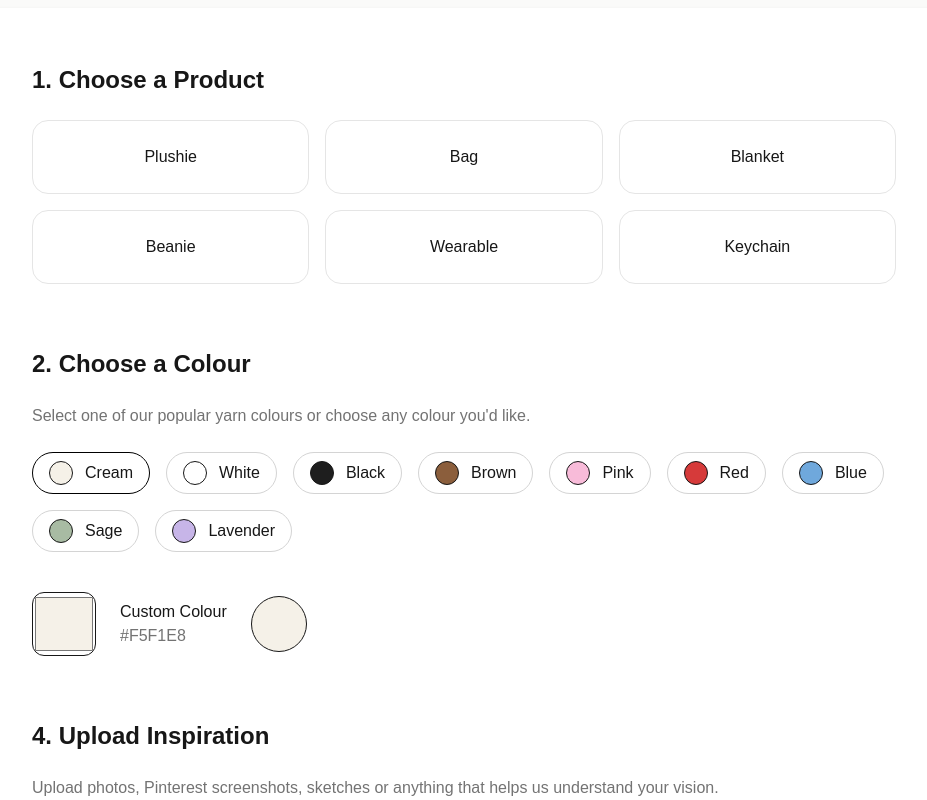
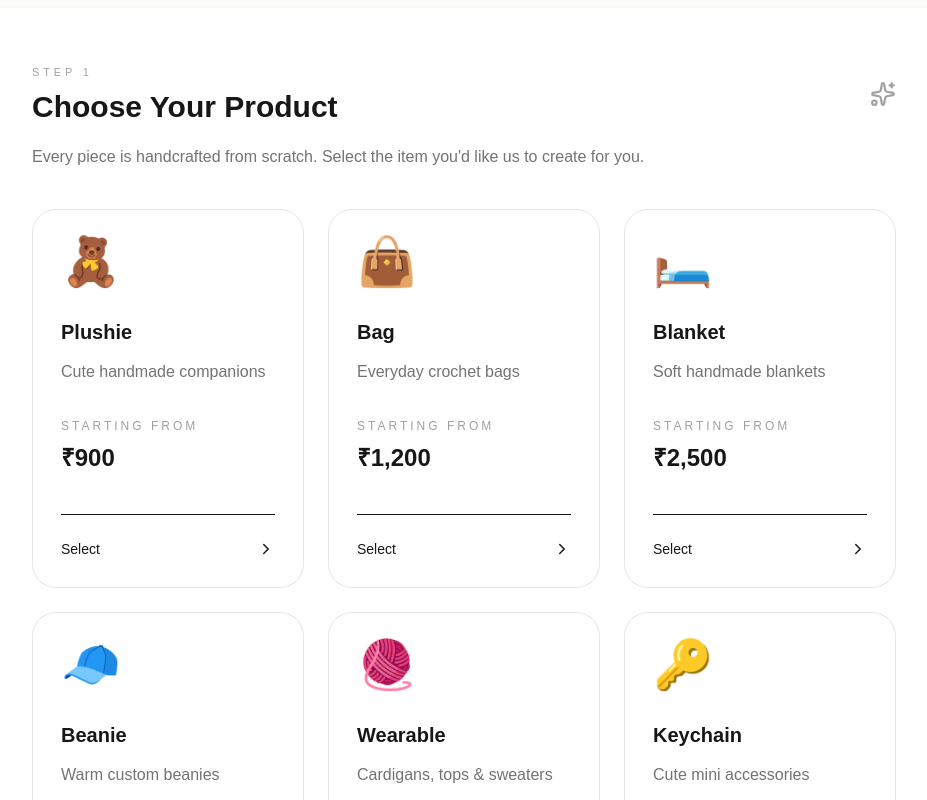
Before and after one commit to Billacoder/variare-store, a Next.js app: page /custom in a window 1280 px wide. Shown: the part 400-1200 px from the top of the page, without its empty margins (176-1103 px from the left). Built offline with nearby package versions, Linux system fonts and the light colour scheme.

Commit message:
updates for today

```diff
--- a/app/components/Collections.tsx
+++ b/app/components/Collections.tsx
@@ -9,12 +9,12 @@ export default function Collections() {
 	return (
 		<section className="mx-auto max-w-7xl px-3 py-10">
 			{/* Header */}
-			<div className="mb-10">
-				<p className="text-xs uppercase tracking-[0.55em] text-neutral-400">
+			<div className="mb-5 px-5 md:px-3">
+				<p className="text-[11px] uppercase tracking-[0.45em] text-neutral-400">
 					Collections
 				</p>
 
-				<h2 className="mt-2 text-4xl font-light tracking-tight text-neutral-900">
+				<h2 className="mt-2 text-xl font-light tracking-tight text-neutral-900">
 					Browse Our Collections
 				</h2>
 			</div>
--- a/app/components/ImageBanner.tsx
+++ b/app/components/ImageBanner.tsx
@@ -24,7 +24,7 @@ export default function ImageBanner() {
 			<div className="absolute inset-0 z-10 flex items-center justify-center px-6">
 				<div className="max-w-3xl text-center text-white">
 					<p className="mb-4 text-[11px] uppercase tracking-[0.45em] text-white/70 md:text-xs md:tracking-[0.55em]">
-						Collections
+						Shop
 					</p>
 
 					<h2 className="text-4xl font-light leading-tight tracking-tight md:text-6xl">
--- a/app/components/shopAll.tsx
+++ b/app/components/shopAll.tsx
@@ -51,21 +51,21 @@ export default function ShopAll() {
 
 				{/* Carousel */}
 				<div ref={emblaRef} className="overflow-hidden px-5 md:px-3">
-					<div className="flex gap-4 md:gap-3">
+					<div className="flex gap-4 md:gap-2">
 						{featuredProducts.map((product) => (
 							<Link
 								key={product.id}
 								href={`/product/${product.slug}`}
-								className="group flex-[0_0_68%] sm:flex-[0_0_48%] lg:flex-[0_0_250px]"
+								className="group flex-[0_0_78%] sm:flex-[0_0_46%] lg:flex-[0_0_250px]"
 							>
 								{/* Image */}
-								<div className="relative overflow-hidden rounded-sm bg-neutral-100">
+								<div className="relative overflow-hidden bg-neutral-100">
 									<Image
 										src={product.image}
 										alt={product.title}
 										width={400}
-										height={550}
-										className="aspect-[3/4] w-full object-cover transition-transform duration-700 md:aspect-auto md:h-[250px] md:group-hover:scale-[1.05]"
+										height={650}
+										className="aspect-[3/4] w-full object-cover transition duration-700 group-hover:scale-105"
 									/>
 
 									{/* Wishlist */}
--- a/app/custom/page.tsx
+++ b/app/custom/page.tsx
@@ -1,14 +1,55 @@
+"use client";
+
 "use client";
 
 import { useState } from "react";
+import Image from "next/image";
+import {
+  Check,
+  ChevronRight,
+  Upload,
+  Palette,
+  Ruler,
+  Sparkles,
+} from "lucide-react";
 
 const products = [
-  "Plushie",
-  "Bag",
-  "Blanket",
-  "Beanie",
-  "Wearable",
-  "Keychain",
+  {
+    name: "Plushie",
+    icon: "🧸",
+    description: "Cute handmade companions",
+    price: 900,
+  },
+  {
+    name: "Bag",
+    icon: "👜",
+    description: "Everyday crochet bags",
+    price: 1200,
+  },
+  {
+    name: "Blanket",
+    icon: "🛏️",
+    description: "Soft handmade blankets",
+    price: 2500,
+  },
+  {
+    name: "Beanie",
+    icon: "🧢",
+    description: "Warm custom beanies",
+    price: 800,
+  },
+  {
+    name: "Wearable",
+    icon: "🧶",
+    description: "Cardigans, tops & sweaters",
+    price: 2200,
+  },
+  {
+    name: "Keychain",
+    icon: "🔑",
+    description: "Cute mini accessories",
+    price: 450,
+  },
 ];
 
 const popularColours = [
@@ -21,11 +62,29 @@ const popularColours = [
   { name: "Blue", hex: "#6FA8DC" },
   { name: "Sage", hex: "#A8BBA3" },
   { name: "Lavender", hex: "#C7B5E8" },
+  { name: "Olive", hex: "#78866B" },
+  { name: "Mustard", hex: "#D9A441" },
+  { name: "Terracotta", hex: "#C96A4B" },
+];
+
+const steps = [
+  "Product",
+  "Colour",
+  "Measurements",
+  "Inspiration",
+  "Contact",
+  "Review",
 ];
 
 export default function CustomPage() {
   const [selectedProduct, setSelectedProduct] = useState("");
 const [selectedColour, setSelectedColour] = useState("#F5F1E8");
+
+const [timeline, setTimeline] = useState("I'm flexible");
+const [uploadedImages, setUploadedImages] = useState<File[]>([]);
+const [notes, setNotes] = useState("");
+const [budget, setBudget] = useState("");
+const [quantity, setQuantity] = useState(1);
 
 const [measurements, setMeasurements] = useState({
   bust: "",
@@ -33,21 +92,77 @@ export default function CustomPage() {
   hips: "",
   sleeve: "",
   length: "",
+
   head: "",
   fit: "",
+
   blanketWidth: "",
   blanketLength: "",
+
   strap: "",
+
   plushieHeight: "",
   accessories: "",
 });
 
-  const handleMeasurement = (e) => {
-    setMeasurements({
-      ...measurements,
-      [e.target.name]: e.target.value,
-    });
+
+ const handleMeasurement = (
+  e: React.ChangeEvent<HTMLInputElement | HTMLSelectElement>
+) => {
+  const { name, value } = e.target;
+
+  setMeasurements((prev) => ({
+    ...prev,
+    [name]: value,
+  }));
 };
+
+
+const selectedProductData = products.find(
+  (product) => product.name === selectedProduct
+);
+
+const estimatedPrice =
+  (selectedProductData?.price ?? 0) * quantity;
+
+
+const completedSteps = [
+  selectedProduct,
+  selectedColour,
+  uploadedImages.length > 0,
+  notes,
+].filter(Boolean).length;
+
+const progress = Math.round(
+  (completedSteps / 4) * 100
+);
+
+const hasMeasurements = Object.values(measurements).some(
+  (value) => value !== ""
+);
+
+
+const orderReady =
+  selectedProduct &&
+  uploadedImages.length > 0 &&
+  notes;
+
+
+  const charactersRemaining = 1000 - notes.length;
+
+
+  const increaseQuantity = () => {
+  setQuantity((prev) => prev + 1);
+};
+
+const decreaseQuantity = () => {
+  if (quantity > 1) {
+    setQuantity((prev) => prev - 1);
+  }
+};
+
+
+
 
   return (
     <main className="min-h-screen bg-stone-50 pt-32 pb-24">
@@ -77,99 +192,108 @@ export default function CustomPage() {
           {/* Product */}
 
           <section>
+  <div className="flex items-center justify-between">
+    <div>
+      <p className="text-[11px] uppercase tracking-[0.35em] text-neutral-400">
+        Step 1
+      </p>
 
-            <h2 className="mb-6 text-2xl font-semibold">
-              1. Choose a Product
+      <h2 className="mt-2 text-3xl font-semibold">
+        Choose Your Product
       </h2>
+    </div>
 
-            <div className="grid gap-4 sm:grid-cols-2 lg:grid-cols-3">
+    <Sparkles
+      size={26}
+      className="text-neutral-400"
+    />
+  </div>
 
-              {products.map((product) => (
+  <p className="mt-5 max-w-2xl text-neutral-500">
+    Every piece is handcrafted from scratch. Select the item you'd like us
+    to create for you.
+  </p>
+
+  <div className="mt-10 grid gap-6 sm:grid-cols-2 xl:grid-cols-3">
+
+    {products.map((product) => {
+      const active = selectedProduct === product.name;
+
+      return (
         <button
-                  key={product}
-                  onClick={() => setSelectedProduct(product)}
-                  className={`rounded-2xl border p-6 transition ${
-                    selectedProduct === product
-                      ? "border-black bg-black text-white"
-                      : "border-neutral-200 hover:border-black"
+          key={product.name}
+          onClick={() => setSelectedProduct(product.name)}
+          className={`group relative overflow-hidden rounded-3xl border bg-white p-7 text-left transition-all duration-500
+
+          ${
+            active
+              ? "border-black shadow-xl ring-1 ring-black"
+              : "border-neutral-200 hover:-translate-y-1 hover:border-black hover:shadow-xl"
           }`}
         >
-                  {product}
-                </button>
-              ))}
+          {/* Selected Badge */}
 
+          {active && (
+            <div className="absolute right-5 top-5">
+              <div className="flex h-8 w-8 items-center justify-center rounded-full bg-black text-white">
+                <Check size={16} />
+              </div>
+            </div>
+          )}
+
+          {/* Icon */}
+
+          <div className="text-5xl">
+            {product.icon}
           </div>
 
-          </section>
+          {/* Title */}
 
-          {/* Colour */}
+          <h3 className="mt-8 text-xl font-semibold">
+            {product.name}
+          </h3>
 
-          <section>
+          {/* Description */}
 
-            <h2 className="mb-6 text-2xl font-semibold">
-              2. Choose a Colour
-            </h2>
-
-            <p className="mb-6 text-neutral-500">
-              Select one of our popular yarn colours or choose any colour you'd
-              like.
+          <p className="mt-3 leading-7 text-neutral-500">
+            {product.description}
           </p>
 
-            <div className="flex flex-wrap gap-4">
+          {/* Price */}
 
-              {popularColours.map((colour) => (
-                <button
-                  key={colour.name}
-                  onClick={() => setSelectedColour(colour.hex)}
-                  className={`flex items-center gap-3 rounded-full border px-4 py-2 transition ${
-                    selectedColour === colour.hex
-                      ? "border-black"
-                      : "border-neutral-300"
-                  }`}
-                >
-                  <span
-                    className="h-6 w-6 rounded-full border"
-                    style={{
-                      backgroundColor: colour.hex,
-                    }}
-                  />
+          <div className="mt-8">
+            <p className="text-xs uppercase tracking-[0.25em] text-neutral-400">
+              Starting From
+            </p>
 
-                  {colour.name}
-                </button>
-              ))}
-
+            <p className="mt-2 text-2xl font-semibold">
+              ₹{product.price.toLocaleString()}
+            </p>
           </div>
 
-            <div className="mt-10 flex items-center gap-6">
+          {/* Bottom */}
 
-              <input
-                type="color"
-                value={selectedColour}
-                onChange={(e) => setSelectedColour(e.target.value)}
-                className="h-16 w-16 cursor-pointer rounded-xl border"
-              />
+          <div className="mt-10 flex items-center justify-between border-t pt-6">
 
-              <div>
+            <span className="text-sm font-medium">
+              {active ? "Selected" : "Select"}
+            </span>
 
-                <p className="font-medium">
-                  Custom Colour
-                </p>
-
-                <p className="text-neutral-500">
-                  {selectedColour}
-                </p>
-
-              </div>
-
-              <div
-                className="h-14 w-14 rounded-full border"
-                style={{
-                  backgroundColor: selectedColour,
-                }}
+            <ChevronRight
+              size={18}
+              className={`transition-transform duration-300 ${
+                active
+                  ? "translate-x-1"
+                  : "group-hover:translate-x-1"
+              }`}
             />
 
           </div>
+        </button>
+      );
+    })}
 
+  </div>
 </section>
 
           {/* Dynamic Measurements */}
```
Also changed, not shown: app/components/BestSellers.tsx (+42 -62 lines), app/components/CustomCTA.tsx (+40 -28 lines), app/components/Intro.tsx (+77 -11 lines). Lines whose indentation alone changed are shown as unchanged.
